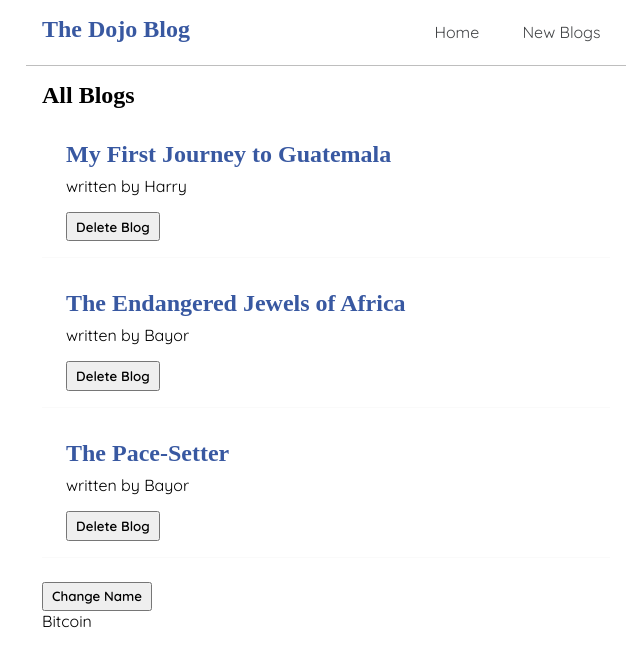
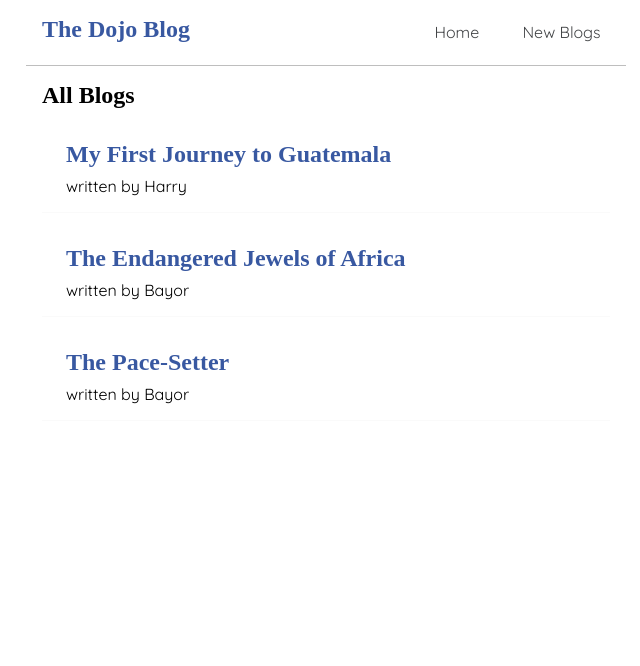
Before and after one commit to Adebayorr/dojo-blog, a React (Create React App) app: page / in a window 1280 px wide. Shown: the top 666 px of the page, without its empty margins (314-954 px from the left). Built offline with nearby package versions, Linux system fonts and the light colour scheme; data requests are answered from the project's data file; a web font is replaced by a local one.

Commit message:
set up JSON server, fetch data with useEffect

```diff
--- /dev/null
+++ b/data/db.json
@@ -0,0 +1,21 @@
+{
+    "blogs" : [
+        {
+            "title": "My First Journey to Guatemala",
+            "body": "My first journey to Guatemala was nothing short of a breathtaking adventure. From the moment I set foot in this Central American gem, I was captivated by its vibrant culture, lush landscapes, and warm-hearted people. \nExploring the ancient Mayan ruins of Tikal was a surreal experience, as I marveled at the grandeur of these ancient civilizations. The colorful markets in Antigua left me in awe of the local craftsmanship and textiles, while the bustling streets of Guatemala City offered a taste of urban life in this enchanting country. \nBut it was the natural beauty that truly stole my heart. The shimmering waters of Lake Atitlán, surrounded by towering volcanoes, were a sight to behold, and the dense jungles of Petén were alive with the calls of exotic birds and monkeys. \nGuatemala's rich tapestry of history, culture, and natural wonders make it a must-visit destination for any traveler seeking an unforgettable adventure.",
+            "author" : "Harry",
+            "id": 1
+        },
+        {
+        "title": "The Endangered Jewels of Africa",
+        "body": "Africa, the cradle of biodiversity, is home to some of the most magnificent and endangered species on our planet. These remarkable creatures are the true jewels of the African wilderness, and their survival is a critical concern for conservationists worldwide.\nThe African elephant, with its iconic tusks and gentle demeanor, faces the relentless threat of poaching for ivory. The regal lion, once considered the king of the jungle, is struggling to maintain its reign as habitat loss and human-wildlife conflict continue to pose serious challenges. The enigmatic rhinoceros, with its ancient armor-like skin, is on the brink of extinction due to demand for its horns.\nBut it's not just the charismatic megafauna that needs our protection. Africa's rhinoceros, pangolins, African wild dogs, and countless other species all play unique roles in maintaining the delicate balance of their ecosystems.\nConservation efforts, anti-poaching initiatives, and wildlife sanctuaries are working tirelessly to safeguard these precious jewels, but the battle is far from over. It is our collective responsibility to ensure the survival of Africa's endangered species, for they are not just Africa's jewels; they are a global heritage worth preserving for generations to come.",
+        "author": "Bayor",
+        "id": 2},
+        {
+        "title": "The Pace-Setter",
+        "body": "In a world of rush and race,\nThere's a steady, guiding grace.\nThe pace-setter, calm and wise,\nLeads with purpose, under open skies.\nIn haste, others may come and go,\nBut the pace-setter lets wisdom flow.\n With each step, a lesson shared,\nIn their presence, souls are bared.\nThey set the tempo, strong and true,\nWhile others wonder what to do.\n In their wake, we find our way,\nA beacon in the light of day. ",
+        "author": "Bayor",
+        "id": 3
+    }
+    ]
+}
--- a/src/BlogList.js
+++ b/src/BlogList.js
@@ -1,5 +1,5 @@
 const BlogList = (props) => {
-    const {blogs, title, handleDelete} = props
+    const {blogs, title, } = props
     return (
         <div className="blog-list">
             <h2>{title}</h2>
@@ -7,7 +7,6 @@ const BlogList = (props) => {
             <div className="blog-details" key={blog.id}>
                 <h2 className="title">{blog.title}</h2>
                 <p className="author">written by {blog.author}</p>
-                <button onClick={() => handleDelete(blog.id)}>Delete Blog</button>
             </div>
            ))}
         </div>
@@ -15,3 +14,27 @@ const BlogList = (props) => {
 }
 
 export default BlogList;
+
+
+
+// {
+//     "blogs" : [
+//         {
+//             "title": "My First Journey to Guatemala",
+//             "body": "My first journey to Guatemala was nothing short of a breathtaking adventure. From the moment I set foot in this Central American gem, I was captivated by its vibrant culture, lush landscapes, and warm-hearted people. \nExploring the ancient Mayan ruins of Tikal was a surreal experience, as I marveled at the grandeur of these ancient civilizations. The colorful markets in Antigua left me in awe of the local craftsmanship and textiles, while the bustling streets of Guatemala City offered a taste of urban life in this enchanting country. \nBut it was the natural beauty that truly stole my heart. The shimmering waters of Lake Atitlán, surrounded by towering volcanoes, were a sight to behold, and the dense jungles of Petén were alive with the calls of exotic birds and monkeys. \nGuatemala's rich tapestry of history, culture, and natural wonders make it a must-visit destination for any traveler seeking an unforgettable adventure.",
+//             "author" : "Harry",
+//             "id": 1
+//         },
+//         {
+//         "title": "The Endangered Jewels of Africa",
+//         "body": "Africa, the cradle of biodiversity, is home to some of the most magnificent and endangered species on our planet. These remarkable creatures are the true jewels of the African wilderness, and their survival is a critical concern for conservationists worldwide.\nThe African elephant, with its iconic tusks and gentle demeanor, faces the relentless threat of poaching for ivory. The regal lion, once considered the king of the jungle, is struggling to maintain its reign as habitat loss and human-wildlife conflict continue to pose serious challenges. The enigmatic rhinoceros, with its ancient armor-like skin, is on the brink of extinction due to demand for its horns.\nBut it's not just the charismatic megafauna that needs our protection. Africa's rhinoceros, pangolins, African wild dogs, and countless other species all play unique roles in maintaining the delicate balance of their ecosystems.\nConservation efforts, anti-poaching initiatives, and wildlife sanctuaries are working tirelessly to safeguard these precious jewels, but the battle is far from over. It is our collective responsibility to ensure the survival of Africa's endangered species, for they are not just Africa's jewels; they are a global heritage worth preserving for generations to come.",
+//         "author": "Bayor",
+//         "id": 2},
+//         {
+//         "title": "The Pace-Setter",
+//         "body": "In a world of rush and race,\nThere's a steady, guiding grace.\nThe pace-setter, calm and wise,\nLeads with purpose, under open skies.\nIn haste, others may come and go,\nBut the pace-setter lets wisdom flow.\n With each step, a lesson shared,\nIn their presence, souls are bared.\nThey set the tempo, strong and true,\nWhile others wonder what to do.\n In their wake, we find our way,\nA beacon in the light of day. ",
+//         "author": "Bayor",
+//         "id": 3
+//     }
+//     ]
+// }
--- a/src/Homepage.js
+++ b/src/Homepage.js
@@ -4,27 +4,38 @@ import BlogList from "./BlogList";
 
 const Homepage = () => {
 
-const [blogs, setBlogs] = useState([
-    {title: "My First Journey to Guatemala", author: 'Harry', id: 1},
-    {title: "The Endangered Jewels of Africa", author: 'Bayor', id: 2},
-    {title: "The Pace-Setter", author: 'Bayor', id: 3}
-])
-const [name, setName] = useState('Bitcoin')
+const [blogs, setBlogs] = useState(null)
+const [is_pending, setIs_pending] = useState(true)
+const [error, setError] = useState(null)
+
 useEffect(() => {
-    console.log("UseEffect ran")
-}, [name])
+        fetch("http://localhost:8000/blogs")
+    .then(res => {
+        if(!res.ok){
+            throw Error("Cannot fetch data from the server")
+        }
+       return res.json()
+    })
+    .then(data => {
+        setBlogs(data)
+        setIs_pending(false)
+        setError(null)
+    }).catch(err => {
+        setError(err.message)
+        setIs_pending(false)
+    })
+}, [])
 
-const handleDelete = (id) => {
-    const newBlogs = blogs.filter(blog => blog.id !== id)
-    setBlogs(newBlogs)
-}
+// const handleDelete = (id) => {
+//     const newBlogs = blogs.filter(blog => blog.id !== id)
+//     setBlogs(newBlogs)
+// }
 
     return (
         <div className="home">
-           <BlogList blogs={blogs} title="All Blogs" handleDelete={handleDelete}/>
-           {/* <BlogList blogs={blogs.filter((blog) => blog.author === "Bayor")} title="Bayor's Blog"/> */}
-           <button onClick={() => setName('Ethereum')}>Change Name</button>
-           <p>{name}</p>
+            {error && <div> {error} </div>}
+            {is_pending && <div>Loading...</div>}
+            {blogs && <BlogList blogs={blogs} title="All Blogs" />}
         </div>
      );
 }
```
